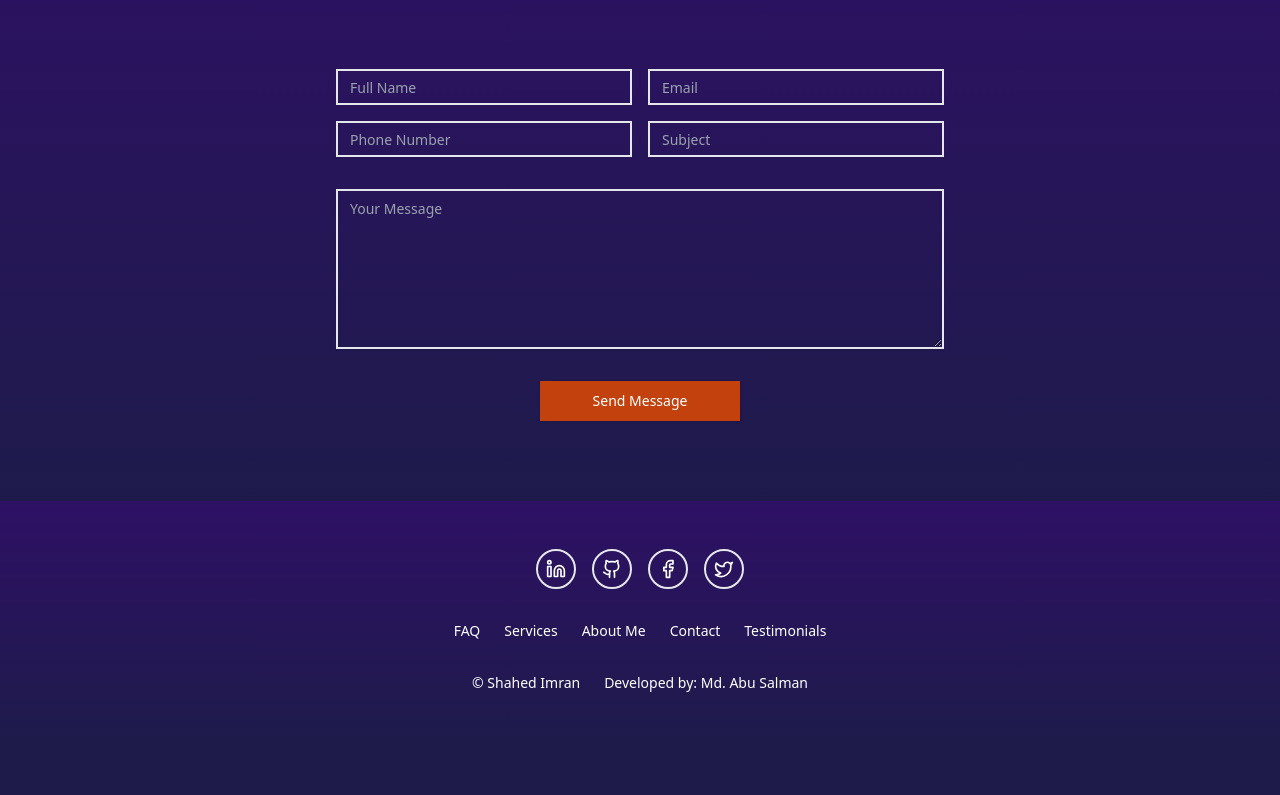
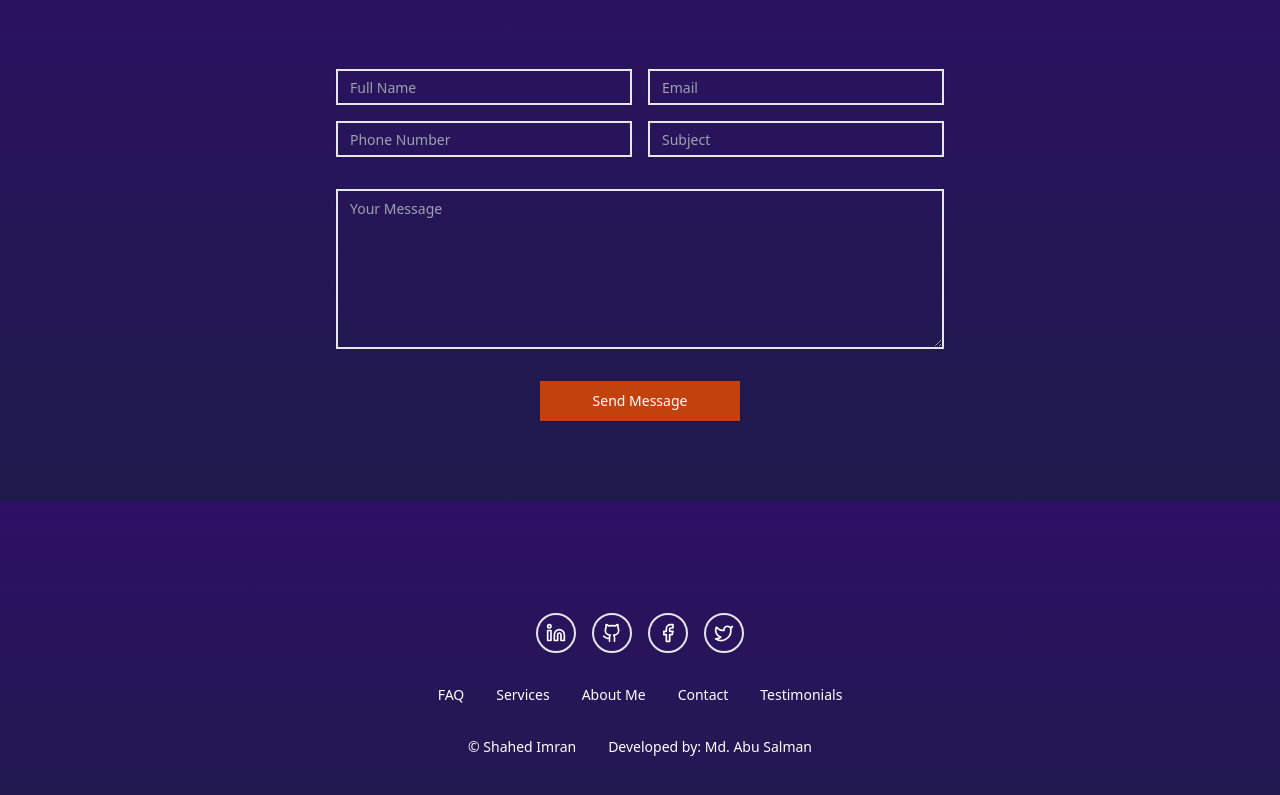
Before and after one commit to salman-bd/simple-portfolio, a Next.js app: page / in a window 1280 px wide. Shown: the part 4203-4998 px from the top of the page. Before the commit the page ends 4944 px from the top, so only its background shows below. Built offline with nearby package versions, Linux system fonts and the light colour scheme.

Commit message:
modify the footer component

```diff
--- a/src/components/footer.tsx
+++ b/src/components/footer.tsx
@@ -4,7 +4,7 @@ import { Github, Linkedin, Twitter, Facebook } from "lucide-react"
 export function Footer() {
   return (
     <footer className=" bg-gradient-to-b from-violet-950 py-12">
-      <div className="container flex flex-col items-center gap-8">
+      <div className="container flex flex-col items-center gap-8 mx-auto max-w-7xl px-4 sm:px-6 lg:px-8 py-12 md:py-16">
         <div className="flex gap-4">
           {[
             { icon: Linkedin, href: "#" },
@@ -23,7 +23,7 @@ export function Footer() {
         </div>
 
         <nav>
-          <ul className="flex flex-wrap justify-center gap-6 text-sm">
+          <ul className="flex flex-wrap justify-center gap-4 lg:gap-8 text-sm">
             <li>
               <Link href="#" className="hover:text-primary-secondary transition-colors">
                 FAQ
@@ -52,7 +52,7 @@ export function Footer() {
           </ul>
         </nav>
 
-        <div className="flex justify-between gap-6">
+        <div className="flex flex-col lg:flex-row justify-between items-center lg:gap-8">
           <p className="text-sm text-muted-foreground">&copy; Shahed Imran</p>
           <p className="text-sm text-muted-foreground">Developed by: Md. Abu Salman</p>
         </div>
```
